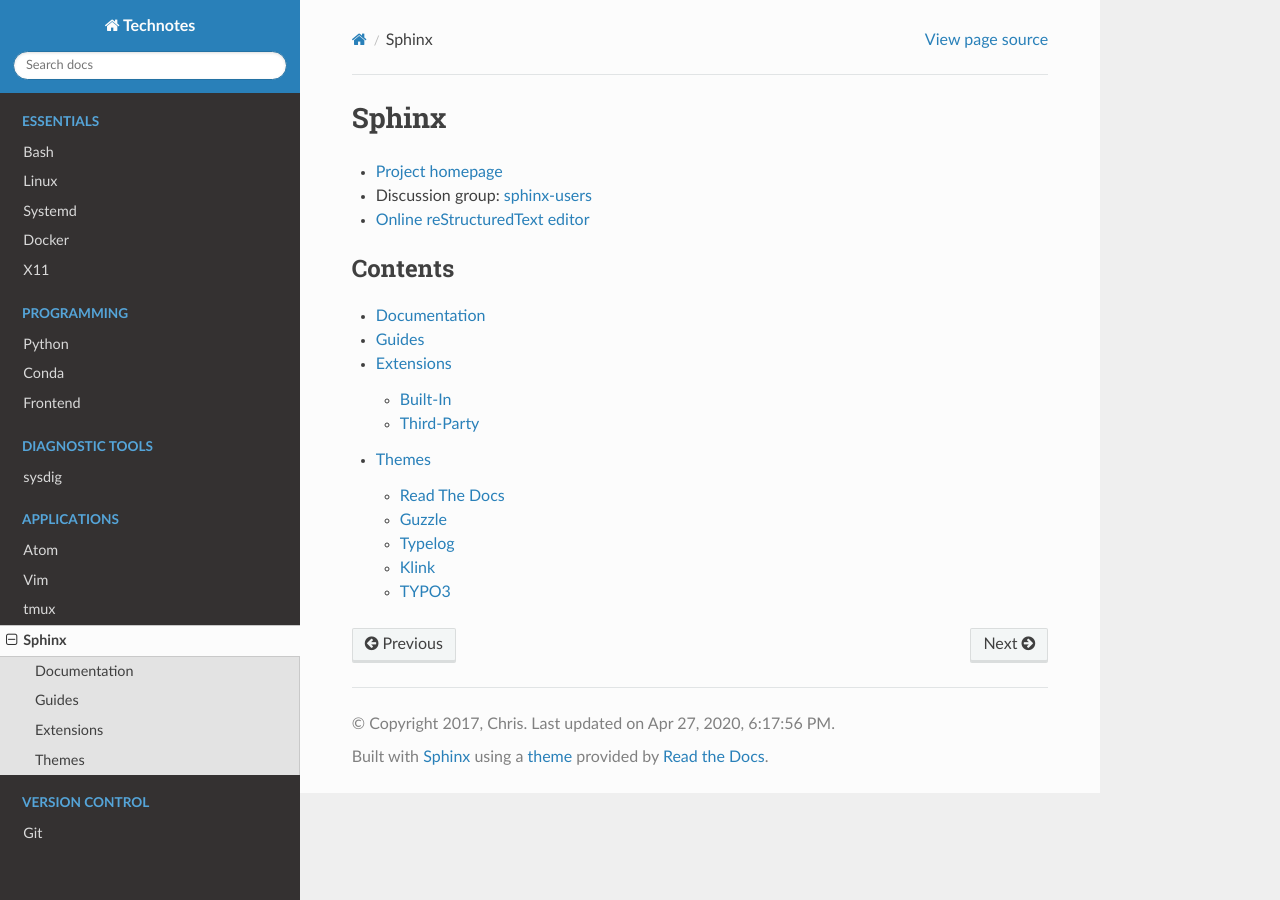
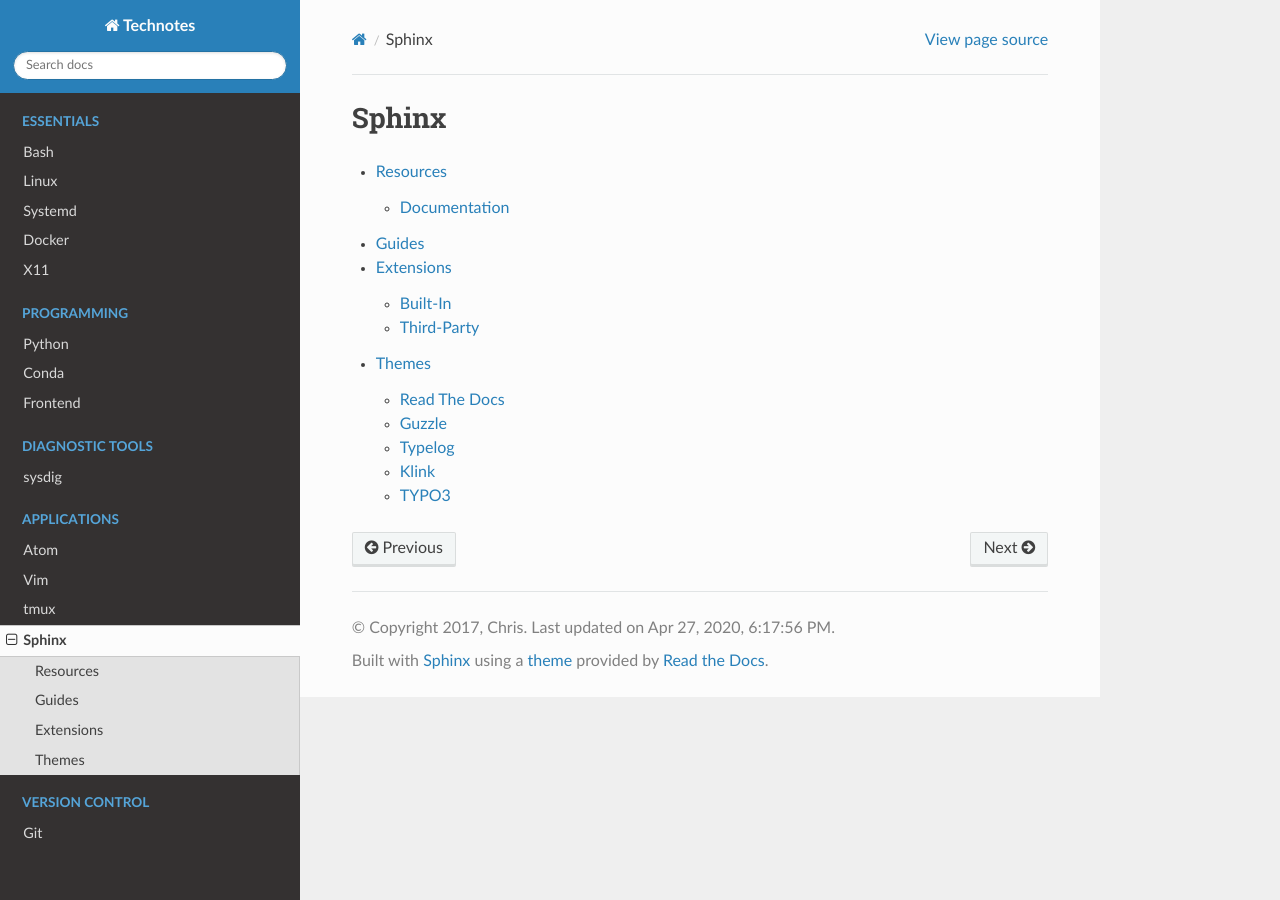
Before and after one commit to heterotopian/technotes, a Sphinx documentation site: the page built from source/sphinx/index.rst, in a window 1280 px wide. Built offline with Sphinx 7.4.7 and the Read the Docs theme 2.0.0, drawn with Linux system fonts in a browser that asks for light colours.

Commit message:
Reorganize docs/resources

```diff
--- a/source/sphinx/index.rst
+++ b/source/sphinx/index.rst
@@ -4,16 +4,9 @@
 Sphinx
 ======
 
-.. highlight:: console
+.. toctree::
 
-- `Project homepage <http://www.sphinx-doc.org>`_
-- Discussion group: `sphinx-users <https://groups.google.com/forum/#!forum/sphinx-users>`_
-- `Online reStructuredText editor <http://rst.ninjs.org/>`_
-
-.. toctree::
-    :caption: Contents
-
-    doc
+    resource
     guide
     extension
     theme
```
Also changed, not shown: source/sphinx/resource.rst (renamed from source/sphinx/doc.rst, +10 -3 lines).
